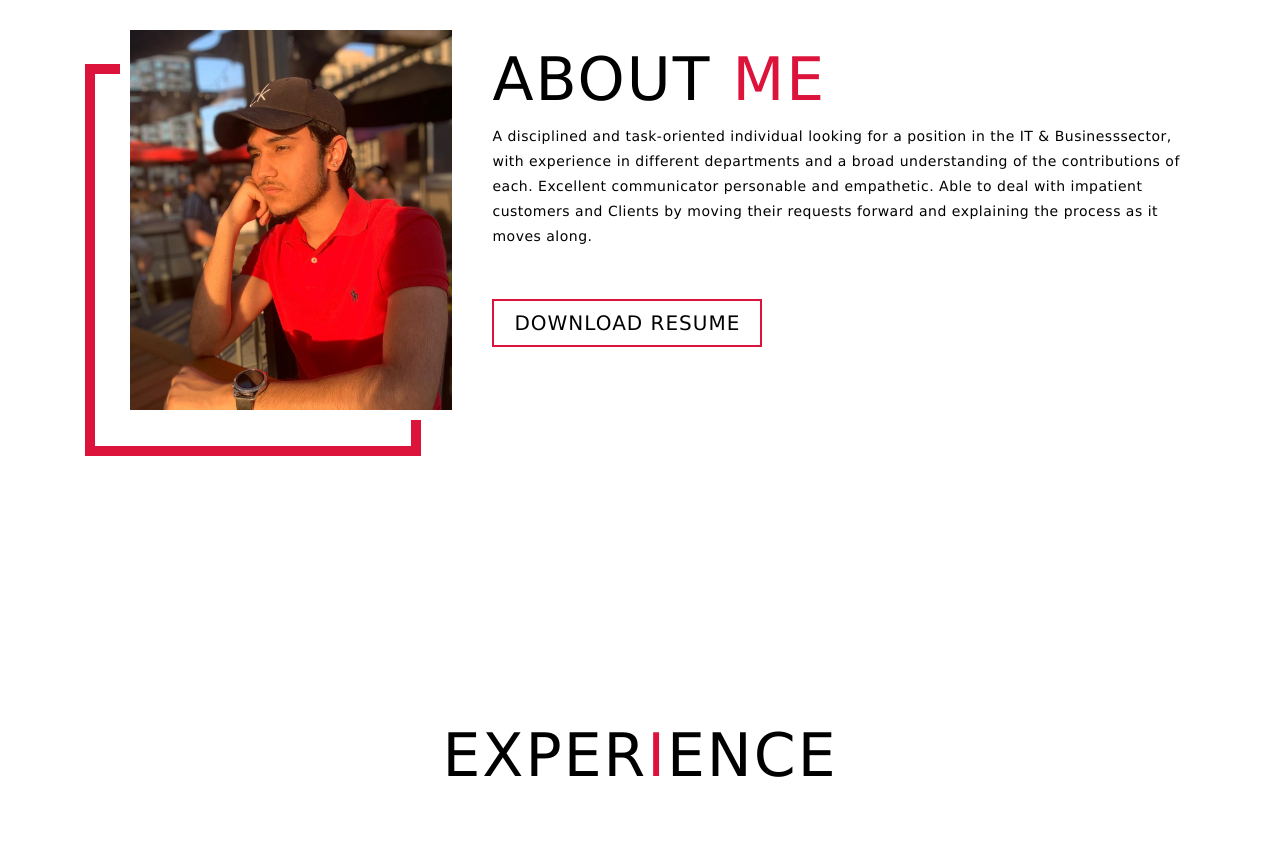
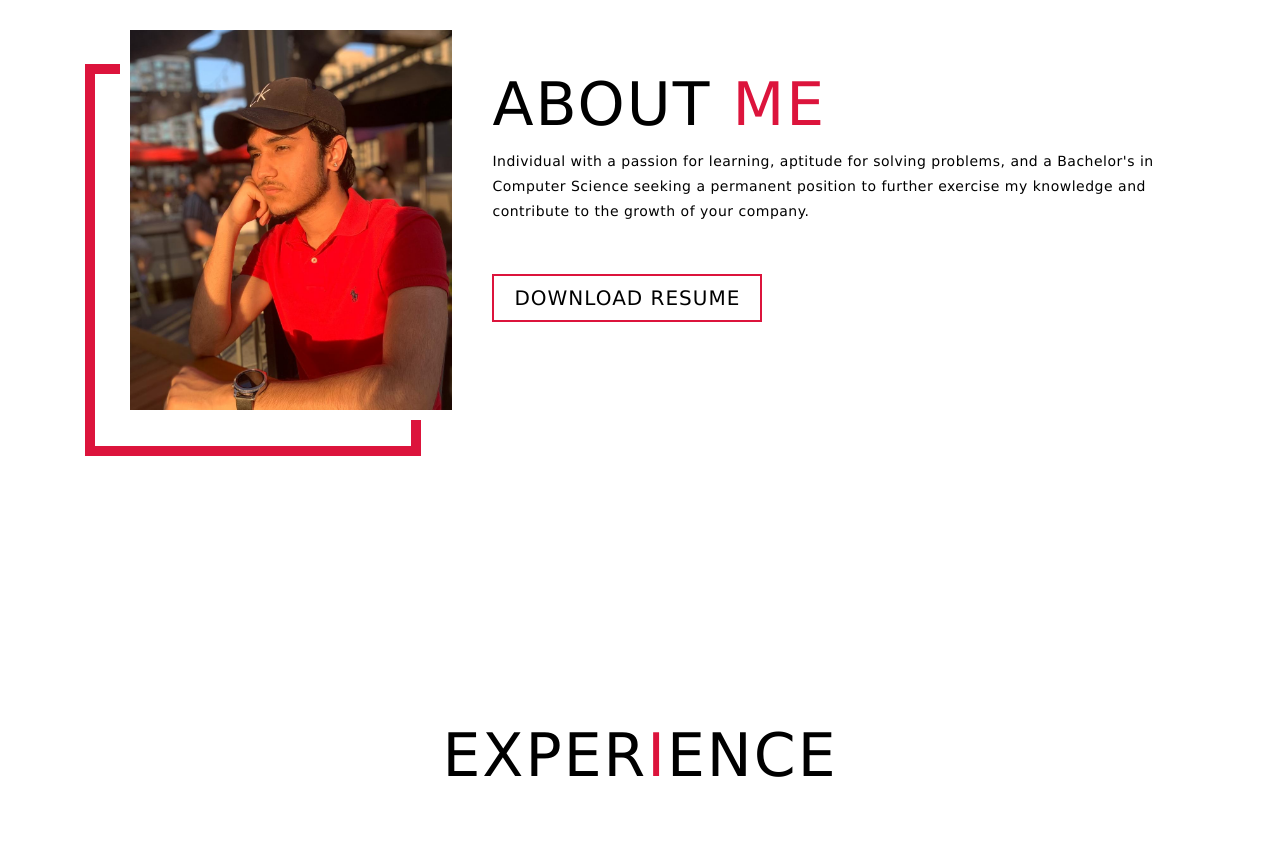
Before and after one commit to prithvi1971/prithvi1971.github.io, a plain HTML site: page index.html in a window 1280 px wide. Shown: the part 980-1846 px from the top of the page. Drawn offline with Linux system fonts and the light colour scheme.

Commit message:
Update index.html
Updated About me description to a suitable Objective

```diff
--- a/index.html
+++ b/index.html
@@ -64,10 +64,7 @@
         <h1 class="section-title">About <span>me</span></h1>
         <h2></h2>
         <p>
-          A disciplined and task-oriented individual looking for a position in the IT & Businesssector, with
-          experience in different departments and a broad understanding of the contributions of each.
-          Excellent communicator personable and empathetic. Able to deal with impatient customers
-          and Clients by moving their requests forward and explaining the process as it moves along.
+          Individual with a passion for learning, aptitude for solving problems, and a Bachelor's in Computer Science seeking a permanent position to further exercise my knowledge and contribute to the growth of your company.
         </p>
         <a href="Prithvi_resume.pdf" class="cta">Download Resume</a>
       </div>
```
